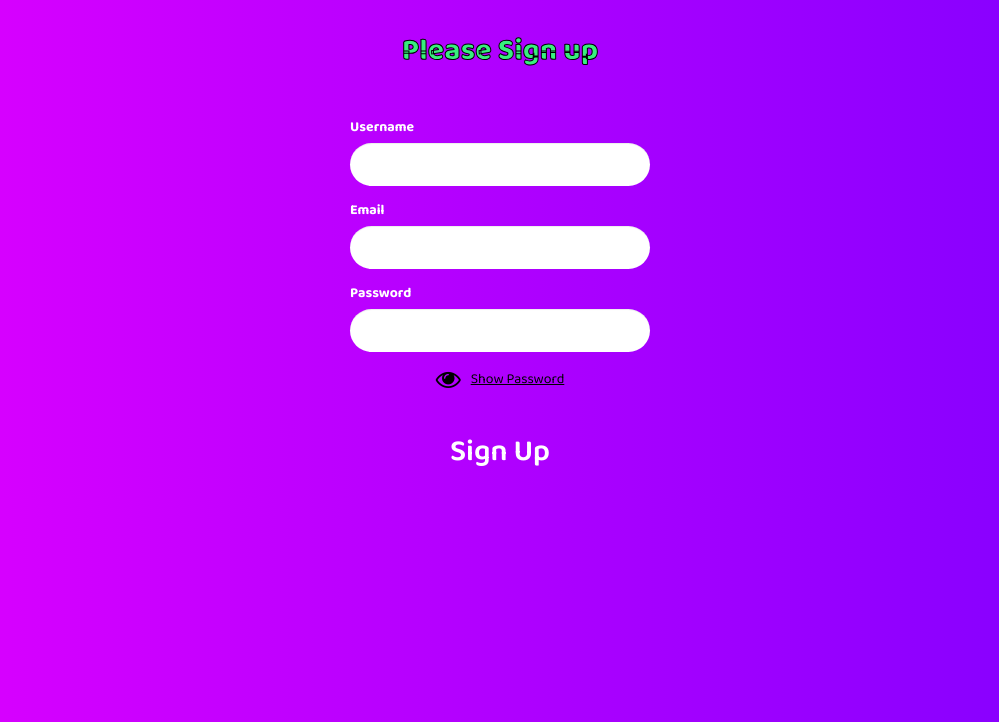
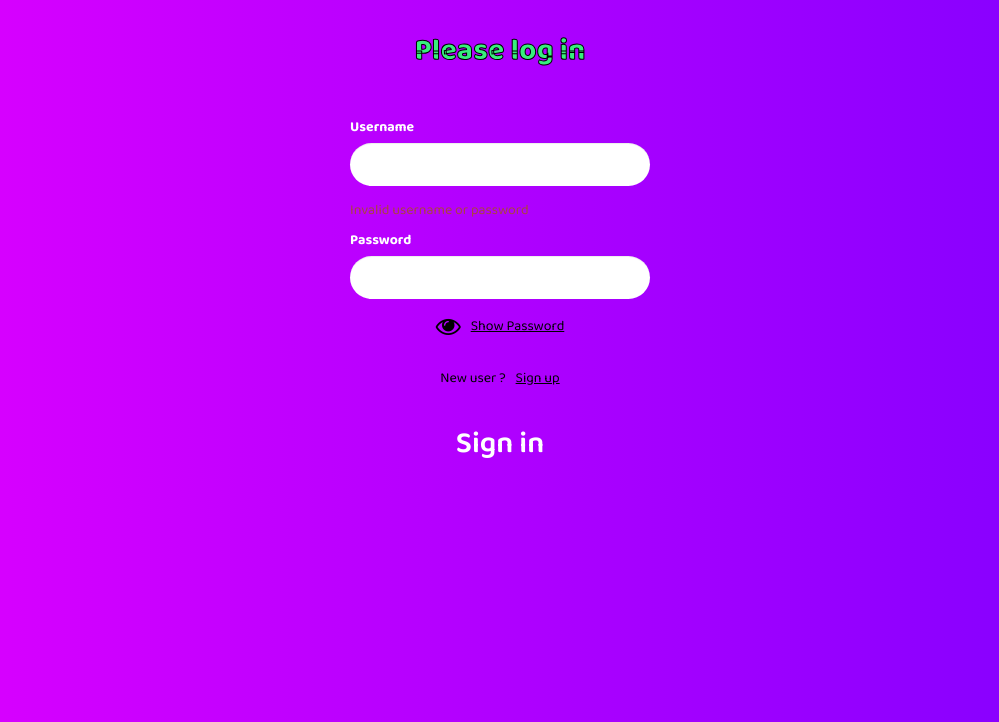
Before and after one commit to mohitrathod7/Personal-Assistant, a Flask app: template templates/signup.html in a window 1280 px wide. Shown: the part 60-782 px from the top of the page, without its empty margins (140-1139 px from the left). Run offline with Flask 2, Linux system fonts and the light colour scheme; the template is opened without the code that fills it: values that come from a table or form of the project are taken from there, most other values are stand-ins (such as "Sample title", 1, 10 or a date in 2020); some libraries are stand-ins or nearby versions.

Commit message:
Update signup.html

```diff
--- a/templates/signup.html
+++ b/templates/signup.html
@@ -2,71 +2,86 @@
 {% import "bootstrap/wtf.html" as wtf %}
 
 {% block title %}
-Sign Up
+Login
 {% endblock %}
 
 {% block styles %}
 {{super()}}
-<link rel="stylesheet" href="https://stackpath.bootstrapcdn.com/font-awesome/4.7.0/css/font-awesome.min.css"
-integrity="sha384-wvfXpqpZZVQGK6TAh5PVlGOfQNHSoD2xbE+QkPxCAFlNEevoEH3Sl0sibVcOQVnN" crossorigin="anonymous">
 <link rel="preconnect" href="https://fonts.gstatic.com">
+<link rel="stylesheet" href="https://stackpath.bootstrapcdn.com/font-awesome/4.7.0/css/font-awesome.min.css" integrity="sha384-wvfXpqpZZVQGK6TAh5PVlGOfQNHSoD2xbE+QkPxCAFlNEevoEH3Sl0sibVcOQVnN" crossorigin="anonymous">
 <link rel="stylesheet" href="https://fonts.googleapis.com/css2?family=Baloo+Bhai+2:wght@400;500;600;700;800&display=swap">
+<script type="text/javascript" src="http://code.jquery.com/jquery-1.7.1.min.js"></script>
+<script src="https://cdnjs.cloudflare.com/ajax/libs/gsap/3.6.0/gsap.min.js" defer></script>
+<script src="https://ajax.googleapis.com/ajax/libs/jquery/1.9.1/jquery.min.js"></script>
+<script src="https://code.jquery.com/jquery-3.5.1.js" integrity="sha256-QWo7LDvxbWT2tbbQ97B53yJnYU3WhH/C8ycbRAkjPDc=" crossorigin="anonymous"></script>
+
 <link rel="stylesheet" href="{{url_for('static', filename='css/essentials.css')}}">
 <link rel="stylesheet" href="{{url_for('static', filename='css/nav.css')}}">
 <link rel="stylesheet" href="{{url_for('static', filename='css/sidepanel.css')}}">
-<link rel="stylesheet" href="{{url_for('.static', filename='css/signup.css')}}">
-<link rel="stylesheet" href="{{url_for('.static', filename='css/password.css')}}">
+<link rel="stylesheet" href="{{url_for('static', filename='css/login.css')}}">
+<link rel="stylesheet" href="{{url_for('static', filename='css/password.css')}}">
+<link rel="stylesheet" href="{{url_for('static', filename='css/checkbox.css')}}">
 {% endblock %}
 
 {% block content %}
 <body>
     <nav>
-        <a><i class="fa fa-bars" onclick="openNav()"></i></a>
-        <a href="{{url_for('home')}}">Home</a>
-        <a style="display: {{display_login}};" href="{{url_for('login')}}">Log In</a>
-        <a style="display: {{display_logout}};" href="{{url_for('logout')}}">Logout</a>
-        <a style="display: {{display_signup}};" href="{{url_for('signup')}}">Sign up</a>
+        <a class="left-link"><i class="fa fa-bars" onclick="openNav()"></i></a>
+        <a class="left-link" href="{{url_for('home')}}">Home</a>
+        <a class="right-link" style="display: {{display_login}};" href="{{url_for('login')}}">Log In</a>
+        <a class="right-link" style="display: {{display_logout}};" href="{{url_for('logout')}}">Logout</a>
+        <a class="right-link" style="display: {{display_signup}};" href="{{url_for('signup')}}">Sign up</a>
     </nav>
 
     <div id="mySidepanel" class="sidepanel">
-        <a href="javascript:void(0)" class="closebtn" onclick="closeNav()">&times;</a>
-        <a style="display: {{display_login}};" href="{{url_for('login')}}">Log In</a>
-        <a style="display: {{display_logout}};" href="{{url_for('logout')}}">Logout</a>
-        <a style="display: {{display_signup}};" href="{{url_for('signup')}}">Sign up</a>
-        <a href="{{url_for('settings')}}">Settings</a>
-        <a href="{{url_for('help')}}">Help</a>
+        <a class="side-links closebtn" href="javascript:void(0)" onclick="closeNav()">&times;</a>
+        <a class="side-links" style="display: {{display_login}};" href="{{url_for('login')}}">Log In</a>
+        <a class="side-links" style="display: {{display_logout}};" href="{{url_for('logout')}}">Logout</a>
+        <a class="side-links" style="display: {{display_signup}};" href="{{url_for('signup')}}">Sign up</a>
+        <a class="side-links" style="display: {{display_settings}};" href="{{url_for('settings', id='general')}}">Settings</a>
+        <a class="side-links" href="{{url_for('help')}}">Help</a>
     </div>
 
     <div class="container">
-        <form class="form-signin" method="POST" action="/signup">
-            <h2 class="form-signin-heading">Please Sign up</h2>
+        <form class="form-signin" method="POST" action="/login">
+            <h2 class="form-signin-heading">Please log in</h2>
             {{ form.hidden_tag() }}
             {{ wtf.form_field(form.username, autocomplete="off") }}
-            <p class="help-block" style="display: {{uname_help_block}};">Username already exist</p>
-            {{ wtf.form_field(form.email, autocomplete="off") }}
+            <p class="help-block" style="display: {{uname_help_block}};">Invalid username or password</p>
             {{ wtf.form_field(form.password, autocomplete="off") }}
 
             <div class="parent-div-password">
-                <div style="display: flex;" class="div-password" id="show-password" onclick="passwordVisibility()">
+                <div style="display: flex;" class="div-password" id="show-password" onclick="passwordVisibility('password')">
                     <i class="fa fa-eye"></i>
                     <label>Show Password</label>
                 </div>
 
-                <div style="display: none;" class="div-password" id="hide-password" onclick="passwordVisibility()">
+                <div style="display: none;" class="div-password" id="hide-password" onclick="passwordVisibility('password')">
                     <i class="fa fa-eye-slash"></i>
                     <label>Hide Password</label>
                 </div>
             </div>
 
-            <button class="btn btn-lg btn-primary btn-block" type="submit">Sign Up</button>
+            {{ wtf.form_field(form.remember) }}
+
+            <div style="display: flex; margin: 15px 0; justify-content: center;"><p>New user ?</p><a id="signup" href="{{url_for('signup')}}">Sign up</a></div>
+
+            <button class="btn btn-lg btn-primary btn-block" type="submit">Sign in</button>
         </form>
     </div>
 
-    <!-- Open SideBar -->
-    <script src="static/js/panel.js"></script>
-    <script src="static/js/password.js"></script>
+    <script type = "text/javascript" src = "{{ url_for('static', filename = 'js/animations/gsap.min.js') }}"></script>
+    <script type = "text/javascript" src = "{{ url_for('static', filename = 'js/animations/animate.js') }}"></script>
+    <script type = "text/javascript" src = "{{ url_for('static', filename = 'js/animations/animateLogin.js') }}"></script>
+    <script type = "text/javascript" src = "{{ url_for('static', filename = 'js/panel.js') }}"></script>
+    <script type = "text/javascript" src = "{{ url_for('static', filename = 'js/password.js') }}"></script>
 
-    <script src="https://code.jquery.com/jquery-3.5.1.js" integrity="sha256-QWo7LDvxbWT2tbbQ97B53yJnYU3WhH/C8ycbRAkjPDc=" crossorigin="anonymous"></script>
-    <script src="https://ajax.googleapis.com/ajax/libs/jquery/1.9.1/jquery.min.js"></script>
+    <script>
+        $(document).ready(function(){
+            $(".checkbox label").addClass("checkbox-container");
+            $(".checkbox-container").append('<span class="checkmark"></span>');
+            $("#remember").before('<p>Remember Me</p>');
+        });
+    </script>
 </body>
 {% endblock %}
```
